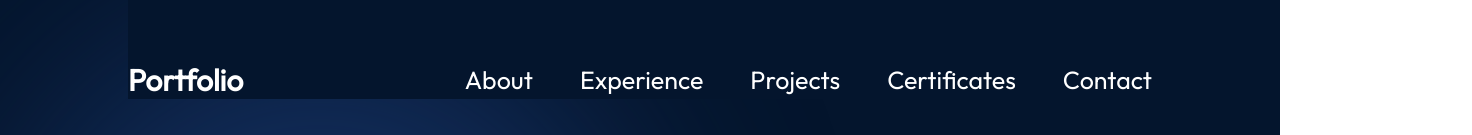
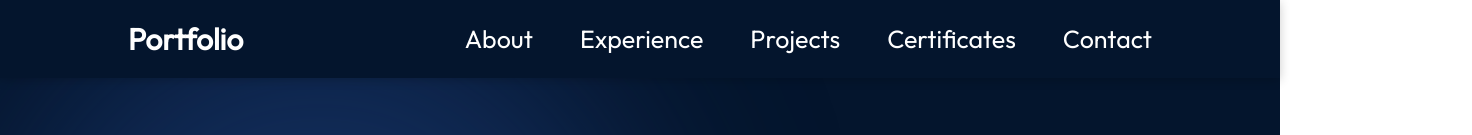
Before and after one commit to Jamirankinen/Portfolio, a React (Vite) app: page / in a window 1280 px wide. Shown: the top 135 px of the page, 1472 px wide, since content can reach past the window. Built offline with nearby package versions, Linux system fonts and the light colour scheme.

Commit message:
Fixed navbar to be full width of the screen and added a subtle shadow

```diff
--- a/src/App.module.css
+++ b/src/App.module.css
@@ -4,5 +4,5 @@
     background-color: var(--color-bg);
     width: 100%;
     height: 100%;
-    overflow: hidden;
+    overflow: visible;
 }
--- a/src/components/Navbar/Navbar.module.css
+++ b/src/components/Navbar/Navbar.module.css
@@ -7,9 +7,10 @@
     display: flex;
     align-items: center;
     justify-content: space-between;
-    padding-top: 61px;
+    padding: 20px 10%;
     z-index: 1000;
-    margin: 0 10%;
+    margin: 0;
+    box-shadow: 0 2px 10px rgba(0, 0, 0, 0.2);
 }
 
 .title {
```
